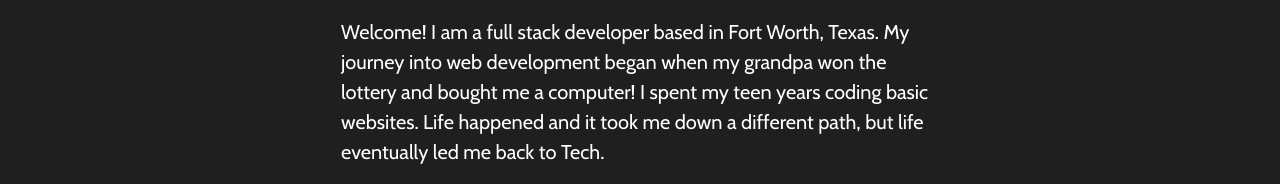
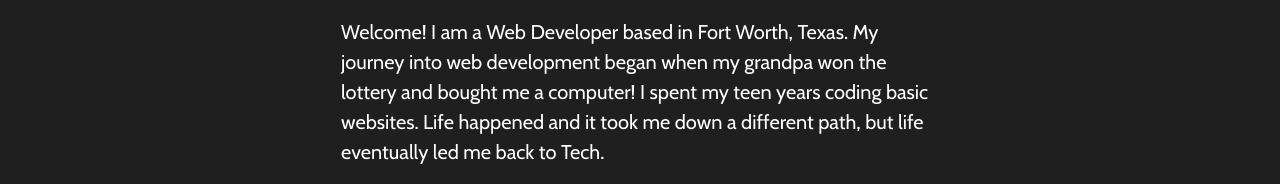
Before and after one commit to kriscodes09/MyPortfolio, a website: page index.html in a window 1280 px wide. Shown: the part 275-459 px from the top of the page. Drawn offline with nearby package versions, Linux system fonts and the light colour scheme; a web font is replaced by a local one.

Commit message:
Update index.html

```diff
--- a/index.html
+++ b/index.html
@@ -21,7 +21,7 @@
       <div class="welcome-container">
         <h2 class="section-intro fade-in">Hi! My name is Krista.</h2>
       </div>
-     <p>Welcome! I am a full stack developer based in Fort Worth, Texas. My journey into web development began when my grandpa won the lottery and bought me a computer! I spent my teen years coding basic websites. Life happened and it took me down a different path, but life eventually led me back to Tech.</p>
+     <p>Welcome! I am a Web Developer based in Fort Worth, Texas. My journey into web development began when my grandpa won the lottery and bought me a computer! I spent my teen years coding basic websites. Life happened and it took me down a different path, but life eventually led me back to Tech.</p>
 <p>Today, I am a freelance web designer/developer and exploring the latest advancements in technology, especially AI. When I'm not coding, you can find me enjoying time with my family, discovering new restaurants, and playing around in Midjourney.</p>
 
 
```
